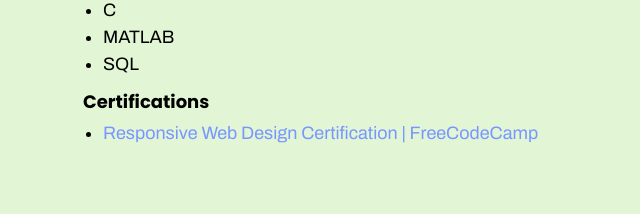
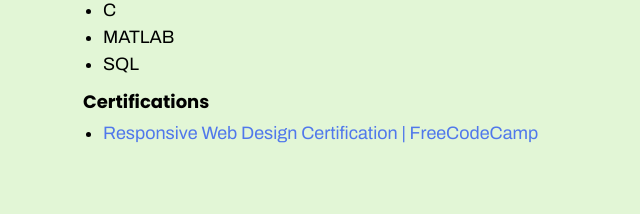
Before and after one commit to HanumaUkkadapu/my_SB_profile, a plain HTML site: page index.html in a window 1280 px wide. Shown: the part 2164-2378 px from the top of the page, 61-701 px from the left. Drawn offline with Linux system fonts and the light colour scheme.

Commit message:
Update styles.css

```diff
--- a/css/styles.css
+++ b/css/styles.css
@@ -33,7 +33,7 @@
 
 	/********/
 	--dur: 120ms;
-	--nor: rgb(120, 150, 255);
+	--nor: rgb(80, 120, 235);
 	--fb: #3b5998;
 	--tw: #1da1f2;
 	--li: #0077b5;
```
